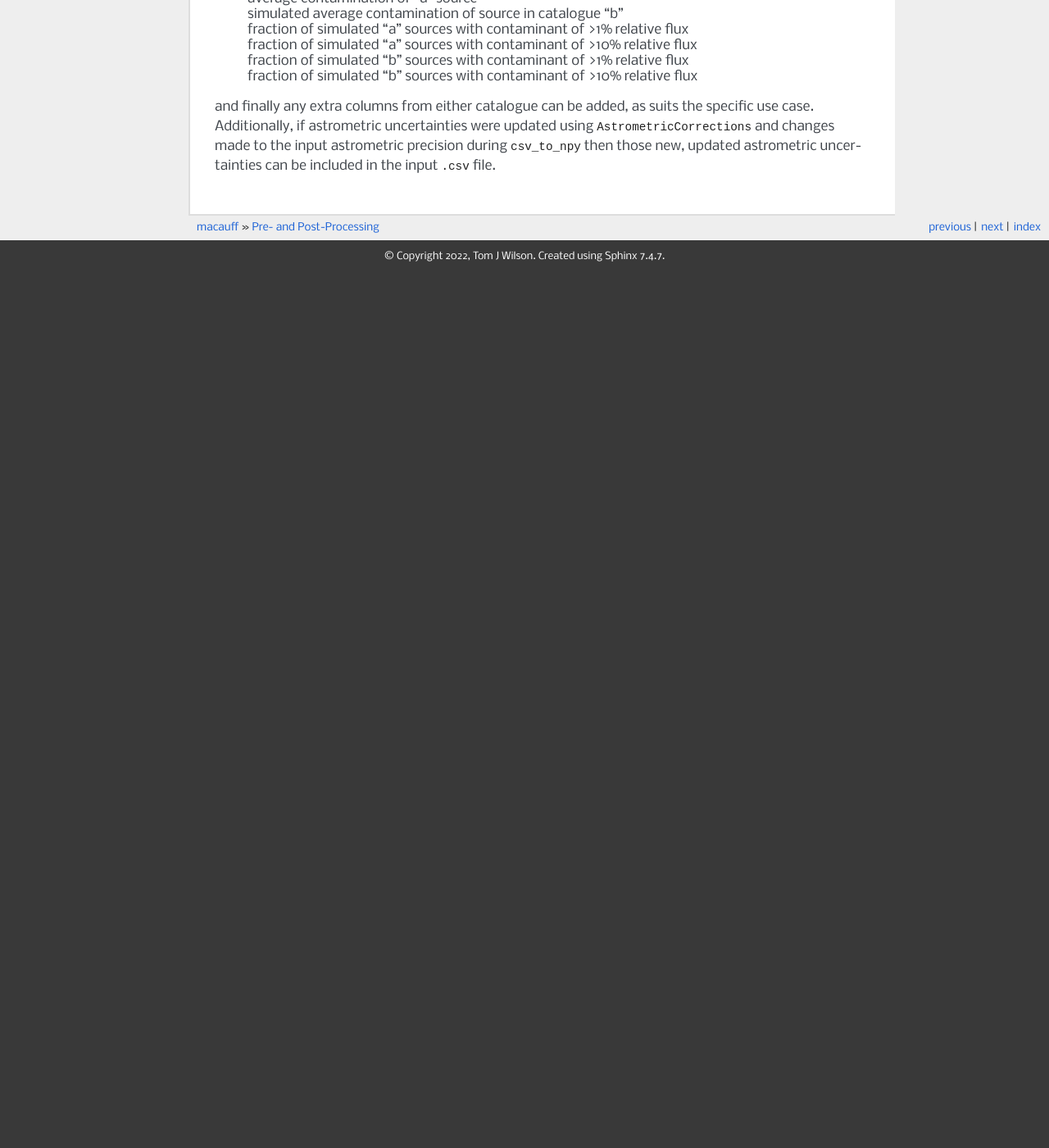
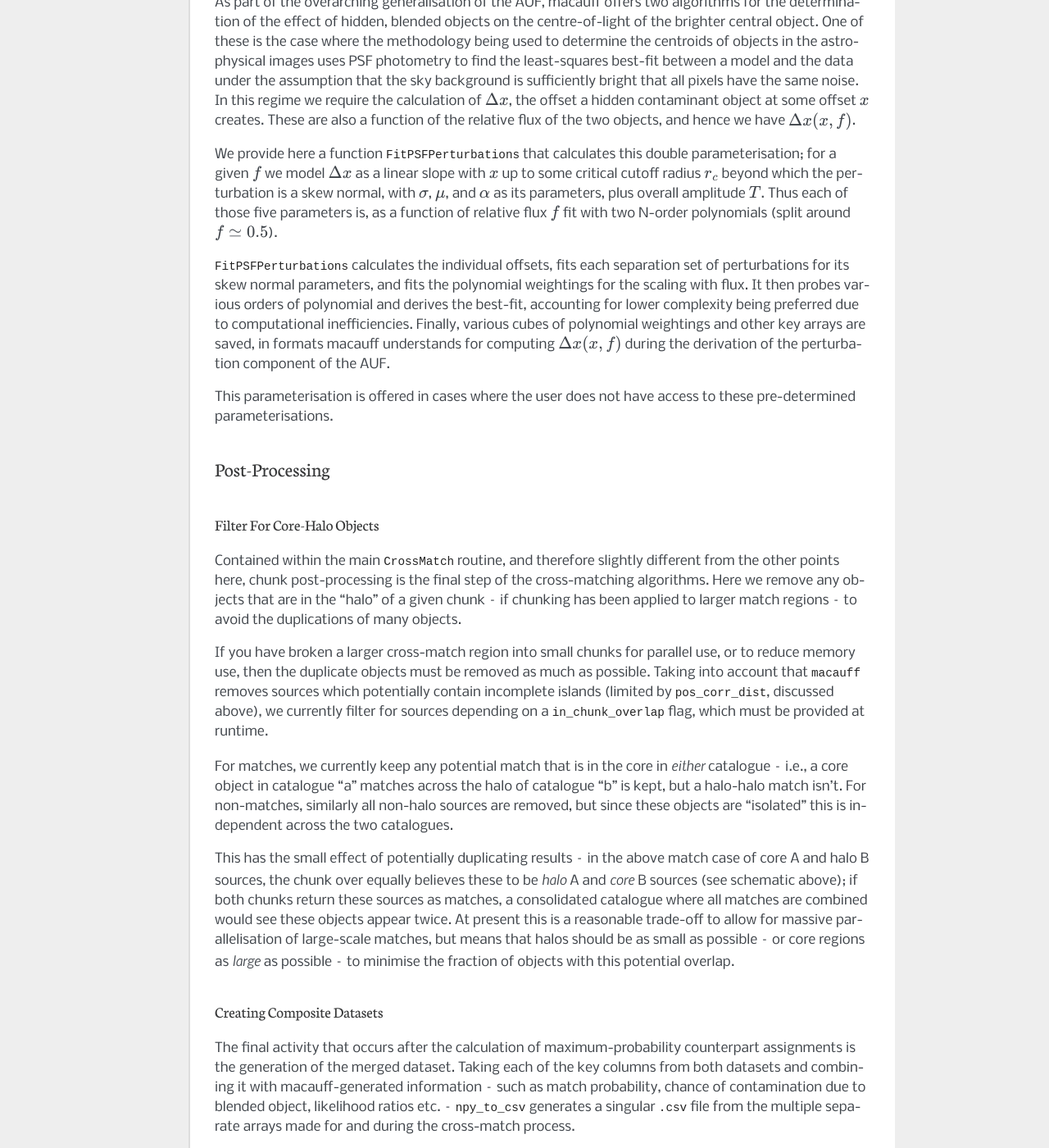
Before and after one commit to macauff/macauff, a Sphinx documentation site: the page built from docs/pre_post_process.rst, in a window 1280 px wide and 1400 px high, scrolled down 3517 px. Shown: the whole window at 82% size. Built offline with Sphinx 7.4.7, drawn with Linux system fonts in a browser that asks for light colours; before the commit the page ends 3849 px from its top, so only the background shows below that; some of the changed text lies outside the part shown.

Commit message:
Added discussion of chunks to processing documentation.

```diff
--- a/docs/pre_post_process.rst
+++ b/docs/pre_post_process.rst
@@ -45,6 +45,22 @@
 
 Once these new values -- singular astrometric precision and "best detection" index -- are computed, if they are available within a ``.csv`` file, the binary files macauff requires can be derived using `~macauff.csv_to_npy`.
 
+The Core-Halo Chunk Model
+^^^^^^^^^^^^^^^^^^^^^^^^^
+
+While ``macauff`` can be used with a singular monolithic cross-match region, it can be preferable to split a large block of sky into smaller, more manageable sections to have counterparts assigned in an individual basis; the most obvious reason to do so is to parallelise these smaller regions to simultaneously cross-match through e.g. MPI distribution, as ``macauff`` offers.
+
+To do so, you will need to define the particular size of both the *core* and *halo* of each region, as shown in the schematic below.
+
+.. image:: Figures/core_halo_overlap.png
+	:alt: A schematic of the central core of chunks along with their halo regions surrounding them. Cores are squares that touch at the edges while halos are slightly larger than the cores, with a halo centered on each core. There is therefore a small region of each halo area in another core square.
+
+The cores are the red squares; these are defined such that they exactly touch one another with no source being in two cores. Halos, on the other hand, are padded regions around each core (i.e., slightly larger squares centered on the same sky coordinates as their respective core), shown as the black squares. This then means that each halo overlaps multiple different core regions, with each core having multiple overlapping halos.
+
+These should be defined such that you provide, for each so-called "chunk", a region of *halo plus core* size, such that halos effectively contain superfluous matches. Taking into account that ``macauff``'s island creation "bins" any *islands* of sources that are within ``pos_corr_dist`` of the four coordinates defining the rectangle of the match region -- in this case, the *halo* region -- we then further remove any additional objects that are still matched, but come from another region's core.
+
+To this end, the halo should be defined such that, even after removing the ``pos_corr_dist`` edge-of-region-adjacent sources, we are left with all matches that overlap the *core*. A reasonably safe bet is to set the halo size to twice ``pos_corr_dist``, but depending on the relative size of the core and this "unreliable island" region larger or smaller halo width regions may be required.
+
 Update Astrometry Precisions
 ----------------------------
 
@@ -68,10 +84,21 @@
 Post-Processing
 ===============
 
+Filter For Core-Halo Objects
+----------------------------
+
+Contained within the main ``CrossMatch`` routine, and therefore slightly different from the other points here, chunk post-processing is the final step of the cross-matching algorithms. Here we remove any objects that are in the "halo" of a given chunk -- if chunking has been applied to larger match regions -- to avoid the duplications of many objects.
+
+If you have broken a larger cross-match region into small chunks for parallel use, or to reduce memory use, then the duplicate objects must be removed as much as possible. Taking into account that ``macauff`` removes sources which potentially contain incomplete islands (limited by ``pos_corr_dist``, discussed above), we currently filter for sources depending on a ``in_chunk_overlap`` flag, which must be provided at runtime.
+
+For matches, we currently keep any potential match that is in the core in *either* catalogue -- i.e., a core object in catalogue "a" matches across the halo of catalogue "b" is kept, but a halo-halo match isn't. For non-matches, similarly all non-halo sources are removed, but since these objects are "isolated" this is independent across the two catalogues.
+
+This has the small effect of potentially duplicating results -- in the above match case of core A and halo B sources, the chunk over equally believes these to be *halo* A and *core* B sources (see schematic above); if both chunks return these sources as matches, a consolidated catalogue where all matches are combined would see these objects appear twice. At present this is a reasonable trade-off to allow for massive parallelisation of large-scale matches, but means that halos should be as small as possible -- or core regions as *large* as possible -- to minimise the fraction of objects with this potential overlap.
+
 Creating Composite Datasets
 ---------------------------
 
-The singular activity that occurs after the calculation of maximum-probability counterpart assignments is the generation of the merged dataset. Taking each of the key columns from both datasets and combining it with macauff-generated information -- such as match probability, chance of contamination due to blended object, likelihood ratios etc. -- ``npy_to_csv`` generates a singular ``.csv`` file from the multiple separate arrays made for and during the cross-match process.
+The final activity that occurs after the calculation of maximum-probability counterpart assignments is the generation of the merged dataset. Taking each of the key columns from both datasets and combining it with macauff-generated information -- such as match probability, chance of contamination due to blended object, likelihood ratios etc. -- ``npy_to_csv`` generates a singular ``.csv`` file from the multiple separate arrays made for and during the cross-match process.
 
 Here, certain elements are strongly suggested:
 
```
Also changed, not shown: docs/Figures/core_halo_overlap.png (added).
